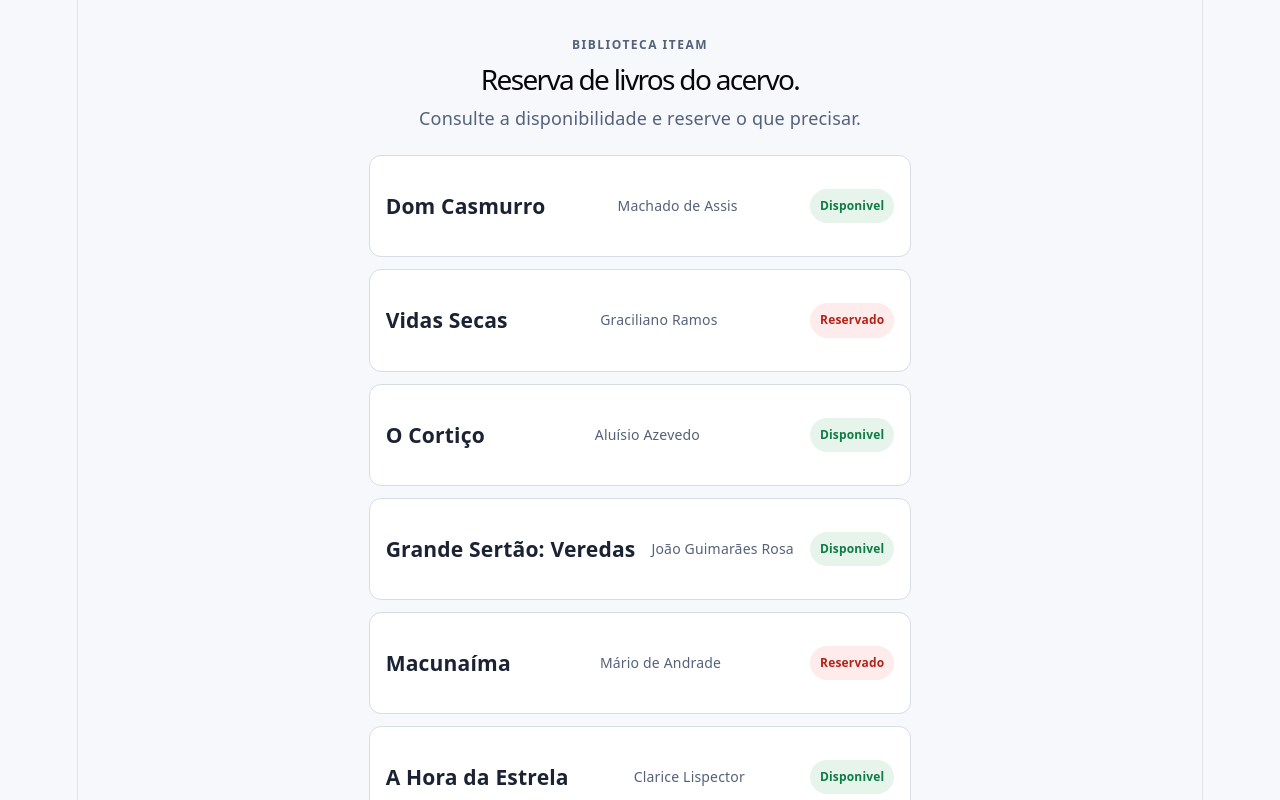
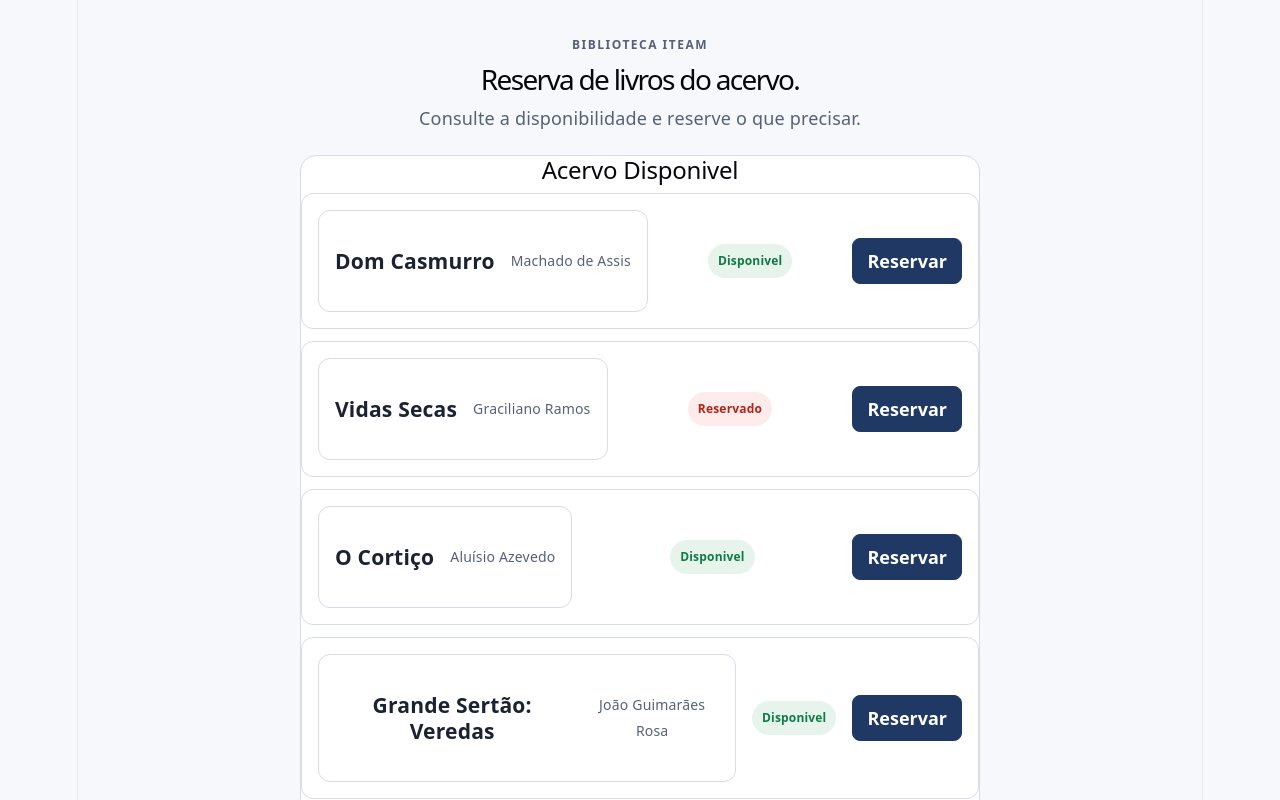
Before and after one commit to MenezesVic/reserva-biblioteca-victor-menezes, a React (Vite) app: page / in a window 1280 px wide. Shown: the top 800 px of the page. Built offline with nearby package versions, Linux system fonts and the light colour scheme.

Commit message:
feat: adiciona props, callback e composição com children

```diff
--- a/src/App.jsx
+++ b/src/App.jsx
@@ -1,8 +1,12 @@
 import "./App.css";
 import BookList from "./components/BookList";
-import { books } from './data/books';
+import Panel from "./components/Panel";
+import { books } from "./data/books";
 
 export default function App() {
+  function handleReserve(bookId) {
+    window.alert(`Livro ${bookId} - ação ainda não implementada`);
+  }
   return (
     <main className="app">
       <header className="hero">
@@ -10,8 +14,9 @@ export default function App() {
         <h1>Reserva de livros do acervo.</h1>
         <p>Consulte a disponibilidade e reserve o que precisar.</p>
       </header>
-
-      <BookList books={books} />
+      <Panel title="Acervo Disponivel">
+        <BookList books={books} onReserve={handleReserve} />
+      </Panel>
     </main>
   );
 }
--- a/src/components/BookCard.jsx
+++ b/src/components/BookCard.jsx
@@ -1,12 +1,15 @@
-export default function BookCard({book}) {
+export default function BookCard({ book, onReserve }) {
   return (
+    <article className="book-card">
       <div className="book-card">
         <h3>{book.title}</h3>
         <p>{book.author}</p>
-
+      </div>
       <span className={`badge ${book.available ? "badge-ok" : "badge-off"}`}>
         {book.available ? "Disponivel" : "Reservado"}
       </span>
-        </div>
-    )
+
+      <button onClick={() => onReserve(book.id)}>Reservar</button>
+    </article>
+  );
 }
--- a/src/components/BookList.jsx
+++ b/src/components/BookList.jsx
@@ -1,15 +1,15 @@
 import BookCard from "./BookCard";
 
-export default function BookList({ books }) {
-  if (!books || books.lenght === 0) {
+export default function BookList({ books, onReserve }) {
+  if (!books || books.length === 0) {
     return <p>Nenhum livro no acervo.</p>;
   }
 
   return (
-    <div className="book-list">
+    <section className="book-list" aria-label="Acervo">
       {books.map((book) => (
-        <BookCard key={book.id} book={book} />
+        <BookCard key={book.id} book={book} onReserve={onReserve} />
       ))}
-    </div>
+    </section>
   );
 }
--- /dev/null
+++ b/src/components/Panel.jsx
@@ -0,0 +1,8 @@
+export default function Panel({ title, children }) {
+  return (
+    <section className="panel">
+      <h2>{title}</h2>
+      <div>{children}</div>
+    </section>
+  );
+}
```
Lines whose indentation alone changed are shown as unchanged.
